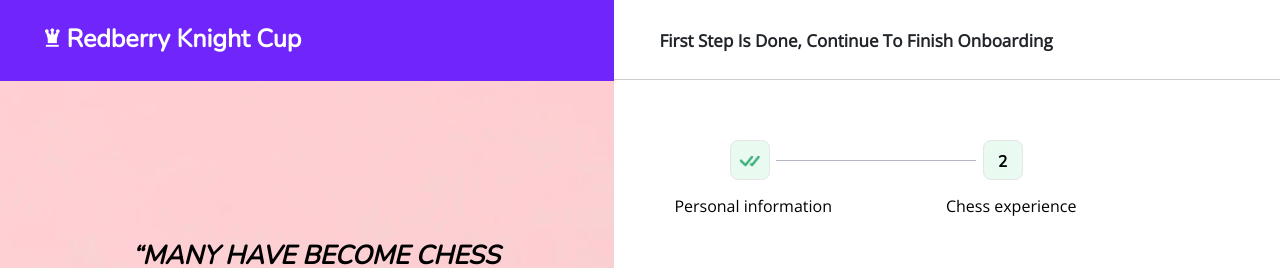
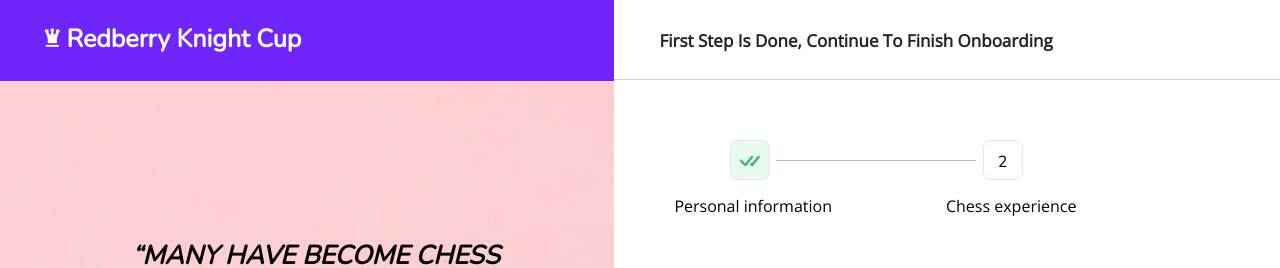
Before and after one commit to inadiradze/chess-form, a React (Vite) app: page /experience-information in a window 1280 px wide. Shown: the top 268 px of the page. Built offline with nearby package versions, Linux system fonts and the light colour scheme.

Commit message:
Small fixes

```diff
--- a/src/components/PinfoForm.jsx
+++ b/src/components/PinfoForm.jsx
@@ -22,6 +22,7 @@ function PinfoForm(){
 	const [dobValid, setDobValid] = useState();
 	const [numberValid, setNumberValid] = useState();
 	const [allValid, setAllValid] = useState();
+	const [submitted, setSubmitted] = useState();
 
 	const [error, setError] = useState();
 
@@ -57,6 +58,10 @@ function PinfoForm(){
 		localStorage.getItem("number") !== null && setNumber(localStorage.getItem("number"));
 
 		localStorage.getItem("dob") !== null && setDob(localStorage.getItem("dob"));
+
+		if(localStorage.getItem('pinfo-submitted') == 'true'){
+			setNameValid(true); setNumberValid(true); setDobValid(true); setEmailValid(true);
+		}
 	}
 
 	function checkInputs(){
@@ -133,7 +138,7 @@ function PinfoForm(){
 		localStorage.setItem("email", emailRef.current.value);
 		localStorage.setItem("number", numberRef.current.value);
 		localStorage.setItem("dob", dobRef.current.value);
-		localStorage.setItem("pinfo-started", true);
+
 	}
 
 	function checkForm(){
@@ -141,8 +146,11 @@ function PinfoForm(){
 		checkInputs();
 
 		if(nameRef.current.checkValidity() && emailRef.current.checkValidity() && numberRef.current.checkValidity() && dobRef.current.checkValidity()) {
+			localStorage.setItem('pinfo-submitted', true);
 			navigate("/experience-information");
 
+		}else{
+			localStorage.removeItem('pinfo-submitted');
 		}
 	}
 
@@ -181,7 +189,7 @@ function PinfoForm(){
 						<input value={name} onChange={(e)=>{setName(e.target.value)}}type="text" id="name" name="name" ref={nameRef} placeholder='&nbsp;' minLength="2" pattern="[a-zA-Z ]+" required autoComplete="off"></input>
 						<span className="placeholder">Name <span className="input-warn">*</span></span>
 
-						{nameValid  && <CheckMark /> }
+						{nameValid && <CheckMark /> }
 
 
 					</div>
--- a/src/components/Wizard.jsx
+++ /dev/null
@@ -1,20 +0,0 @@
-import React from 'react';
-
-function Wizard(current){
-	return (
-		<div className="wizard-div">
-			<div className="wizard-pinfo-div">
-    			<div className="pinfo-rect current"><img className="done-vector" src="src/assets/done-vector.png"></img></div>
-        		<span className="wizard-pinfo">Personal information</span>
-
-    		</div>
-    		<div className="wizard-hr"></div>
-    		<div className="wizard-exp-div">
-        		<div className={`exp-rect ${current.current}`}>2</div>
-        		<span className="wizard-exp">Chess experience</span>
-    		</div>
-		</div>
-	)
-}
-
-export default Wizard;
--- a/src/pages/ExpInfo.jsx
+++ b/src/pages/ExpInfo.jsx
@@ -1,6 +1,5 @@
 import React from 'react';
 import InfoLeft from '../components/InfoLeft';
-import Wizard from '../components/Wizard';
 import InfoHeader from '../components/InfoHeader';
 import ExpForm from '../components/ExpForm';
 
@@ -10,6 +9,23 @@ function ExpInfo(){
 
 	const quote =  <> “Many have become chess masters; <br></br> no one has become the master of chess.” </>;
 
+	function Wizard(){
+		return (
+			<div className="wizard-div">
+				<div className="wizard-pinfo-div">
+	    			<div className="pinfo-rect current"><img className="done-vector" src="src/assets/done-vector.png"></img></div>
+	        		<span className="wizard-pinfo">Personal information</span>
+
+	    		</div>
+	    		<div className="wizard-hr"></div>
+	    		<div className="wizard-exp-div">
+	        		<div className='exp-rect'>2</div>
+	        		<span className="wizard-exp">Chess experience</span>
+	    		</div>
+			</div>
+		)
+	}
+
 	return (
 		<div className="expinfo-div">
 
@@ -18,8 +34,9 @@ function ExpInfo(){
 			</div>
 
 			<div className="expinfo-right">
+
 				<InfoHeader header={'First step is done, continue to finish onboarding'} />
-				<Wizard current={'current'}/>
+				<Wizard />
 				<ExpForm />
 			</div>
 
```
